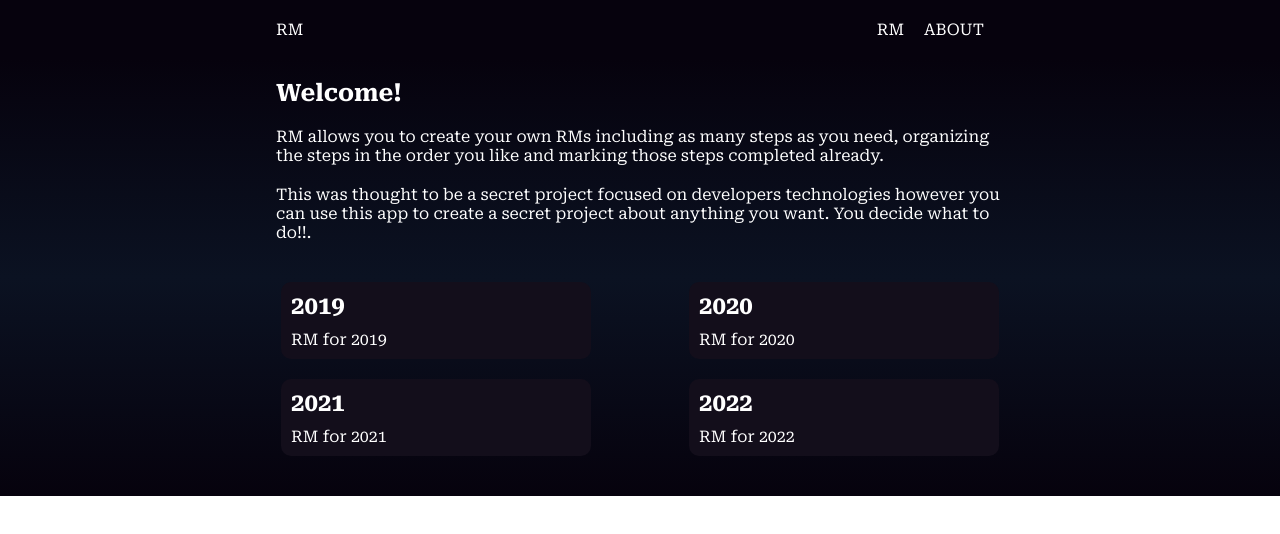
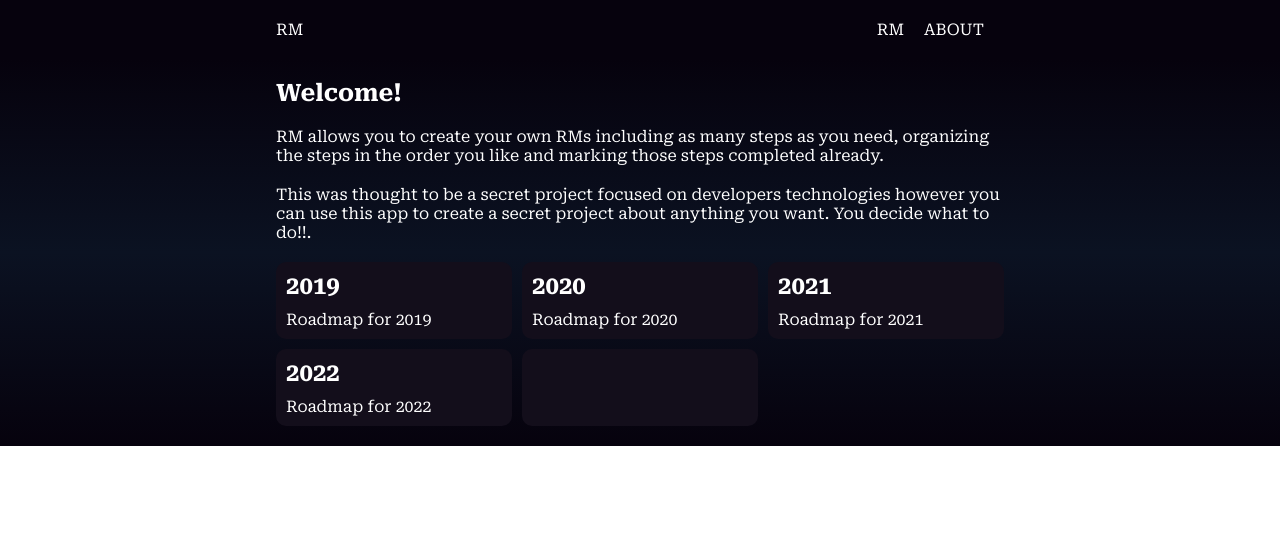
Before and after one commit to borjgd/r-m, a Vue app: page /#/ in a window 1280 px wide. Shown: the top 534 px of the page. Built offline with nearby package versions, Linux system fonts and the light colour scheme.

Commit message:
Modify RM items layout
Modify RM items layout swapping flexbox to CSS Grid as flexbox can't deal with bidimensional grids. Add new icon for adding RM's

```diff
--- a/src/components/RoadmapList.vue
+++ b/src/components/RoadmapList.vue
@@ -3,6 +3,9 @@
     <a class="rm-item" v-for="item in rmResume" v-bind:key="item.id">
       <h2>{{ item.rmTitle }}</h2>
       <p>{{ item.rmResume }}</p>
+    </a>
+    <a href="" class="rm-item rm-item-add">
+      <font-awesome-icon icon="fa-solid fa-circle-plus" size="2x" />
     </a>
   </div>
 </template>
@@ -15,22 +18,22 @@ export default {
         {
           id: "1",
           rmTitle: "2019",
-          rmResume: "RM for 2019",
+          rmResume: "Roadmap for 2019",
         },
         {
           id: "2",
           rmTitle: "2020",
-          rmResume: "RM for 2020",
+          rmResume: "Roadmap for 2020",
         },
         {
           id: "3",
           rmTitle: "2021",
-          rmResume: "RM for 2021",
+          rmResume: "Roadmap for 2021",
         },
         {
           id: "4",
           rmTitle: "2022",
-          rmResume: "RM for 2022",
+          rmResume: "Roadmap for 2022",
         },
       ],
     };
@@ -39,17 +42,26 @@ export default {
 </script>
 <style scoped>
 .rm {
-  padding: 10px 5px;
-  display: flex;
-  flex-wrap: wrap;
-  justify-content: space-between;
+  display: grid;
+  gap: 10px 10px;
+  grid-template-columns: 1fr 1fr 1fr;
+}
+
+@media (max-width: 768px) {
+  .rm {
+    grid-template-columns: 1fr 1fr;
+  }
+}
+
+@media (max-width: 576px) {
+  .rm {
+    grid-template-columns: 1fr;
+  }
 }
 
 .rm-item {
   background-color: #130e1b;
   border-radius: 10px;
-  min-width: 310px;
-  margin: 10px 0px;
   padding: 10px 10px;
   color: white;
 }
@@ -62,4 +74,11 @@ export default {
 .rm-item > h2 {
   margin-bottom: 10px;
 }
+
+.rm-item-add {
+  display: flex;
+  justify-content: center;
+  align-items: center;
+  padding: 10px 10px;
+}
 </style>
--- a/src/main.js
+++ b/src/main.js
@@ -4,11 +4,12 @@ import router from "./router";
 /* import the fontawesome core */
 import { library } from "@fortawesome/fontawesome-svg-core";
 /* import icons */
-import { faBars } from "@fortawesome/free-solid-svg-icons";
+import { faBars, faCirclePlus } from "@fortawesome/free-solid-svg-icons";
 /* import font awesome icon component */
 import { FontAwesomeIcon } from "@fortawesome/vue-fontawesome";
 /* add icons to the library */
 library.add(faBars);
+library.add(faCirclePlus);
 /* add font awesome icon component */
 Vue.component("font-awesome-icon", FontAwesomeIcon);
 
```
